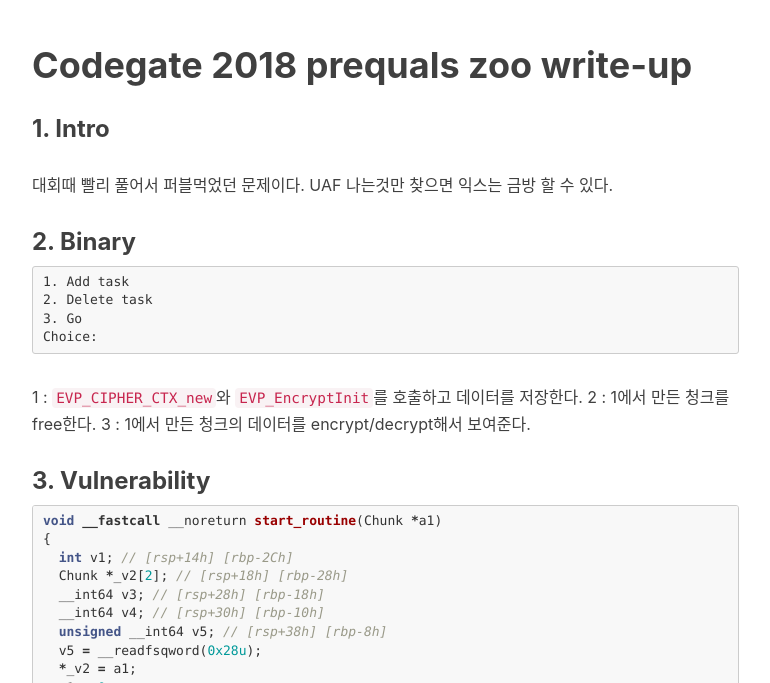
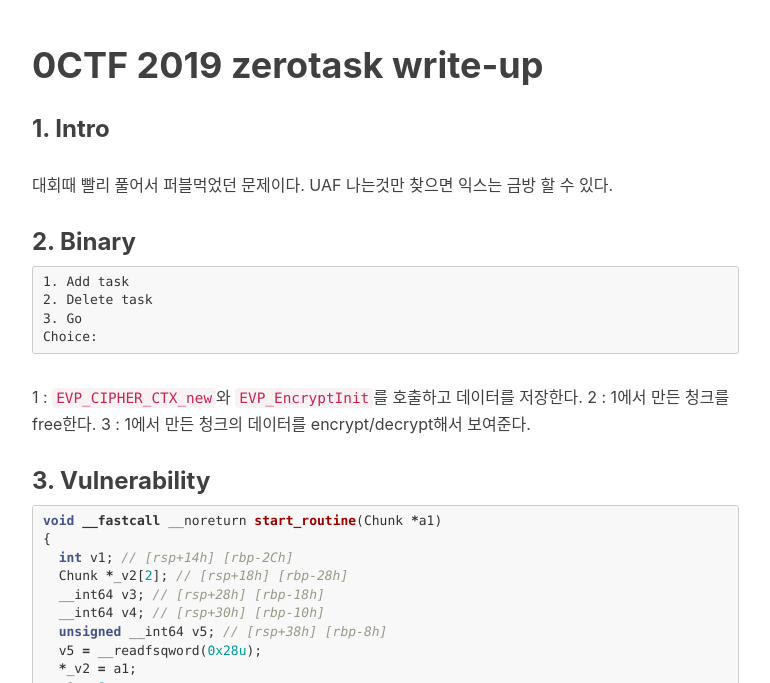
Before and after one commit to LYoungJoo/lyoungjoo.github.io, a Jekyll site: the page built from _posts/2019-08-07-0CTF-2019-zerotask-write-up.md, in a window 1280 px wide and 900 px high, scrolled down 370 px, cut to the strip 217-900 px from the top of the window. Shown: the whole strip, without its empty margins (233-1003 px from the left). Built offline with Jekyll 4.4.1, drawn with Linux system fonts in a browser that asks for light colours; nearby versions of some CDN libraries; comment, search, counter and statistics services are not loaded.

Commit message:
Update 2019-08-07-0CTF-2019-zerotask-write-up.md

```diff
--- a/_posts/2019-08-07-0CTF-2019-zerotask-write-up.md
+++ b/_posts/2019-08-07-0CTF-2019-zerotask-write-up.md
@@ -9,7 +9,7 @@
     - WriteUp
 ---
 
-# Codegate 2018 prequals zoo write-up
+# 0CTF 2019 zerotask write-up
 
 ### 1. Intro
 
```
